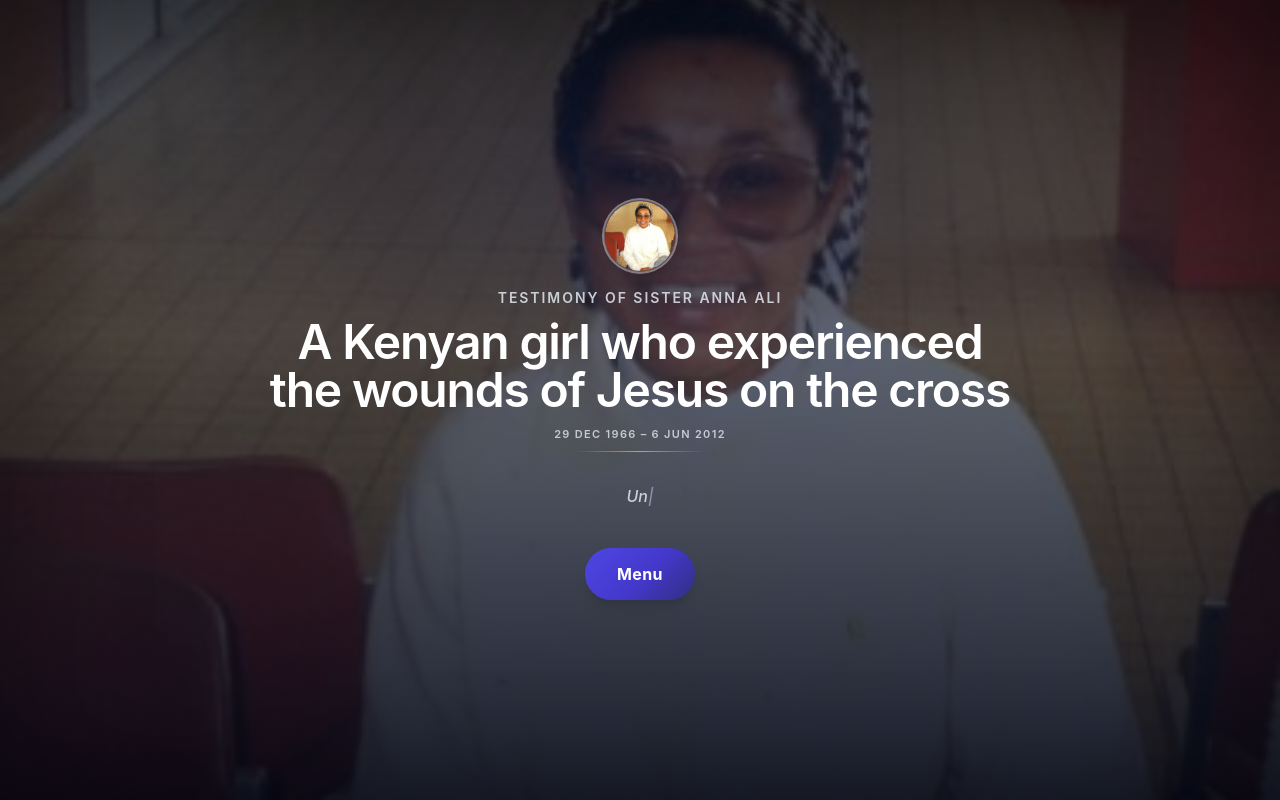
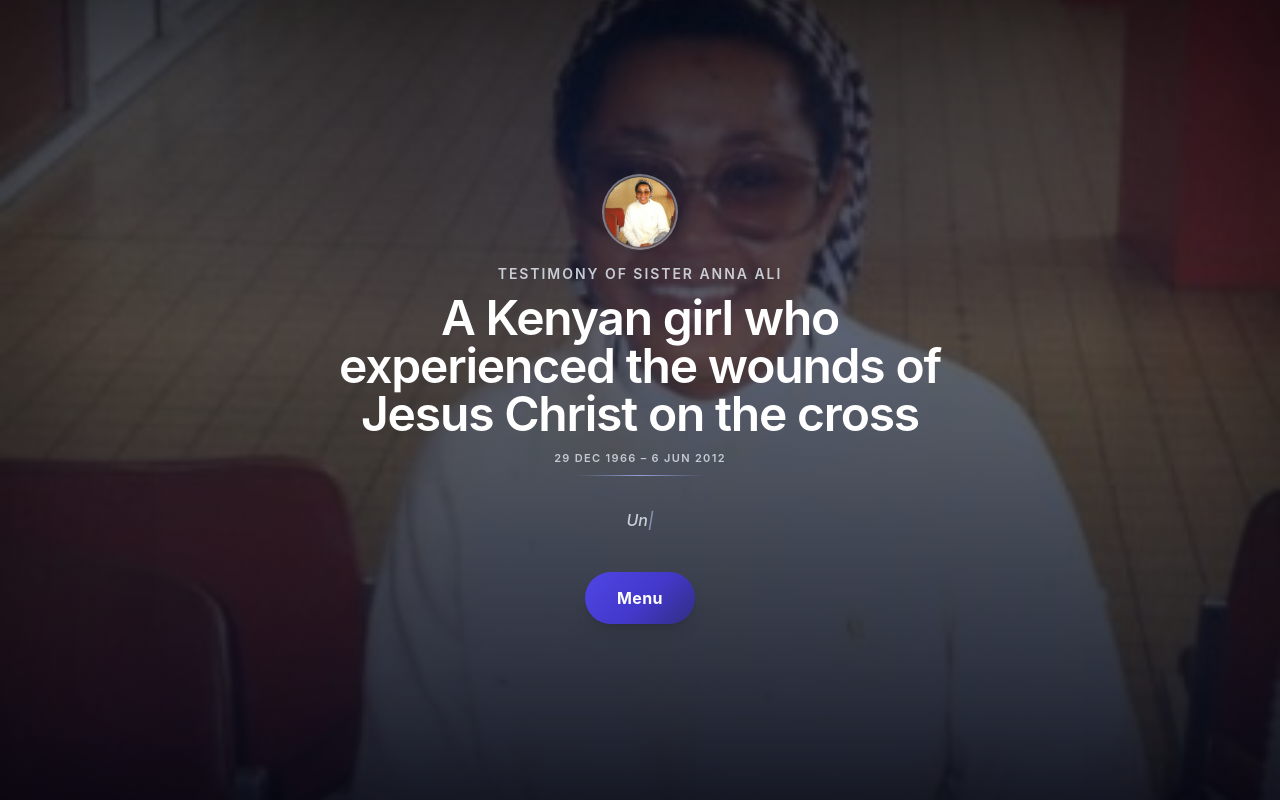
Before and after one commit to Stiano25/SisterAnna, a React (Vite) app in the folder client/: page / in a window 1280 px wide. Built offline with nearby package versions, Linux system fonts and the light colour scheme.

Commit message:
Wounds of Jesus Christ

```diff
--- a/client/src/components/HeroScreen.tsx
+++ b/client/src/components/HeroScreen.tsx
@@ -76,7 +76,7 @@ const HeroScreen: React.FC<HeroScreenProps> = ({ onExplore }) => {
             Testimony Of Sister Anna Ali
           </p>
           <h1 className="mt-2.5 font-sans text-3xl sm:text-4xl md:text-5xl text-white leading-tight tracking-tight max-w-3xl mx-auto text-balance">
-            A Kenyan girl who experienced the wounds of Jesus on the cross
+            A Kenyan girl who experienced the wounds of Jesus Christ on the cross
           </h1>
         </motion.div>
 
```
